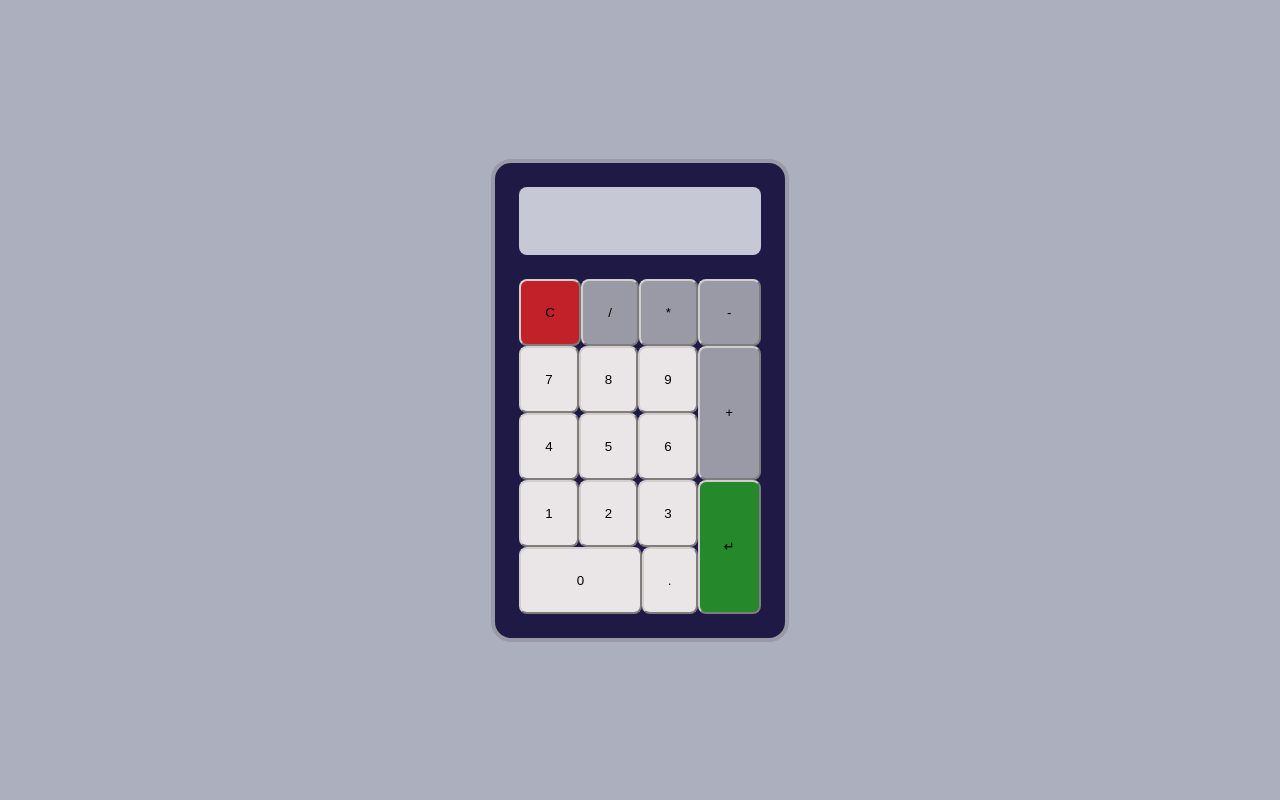
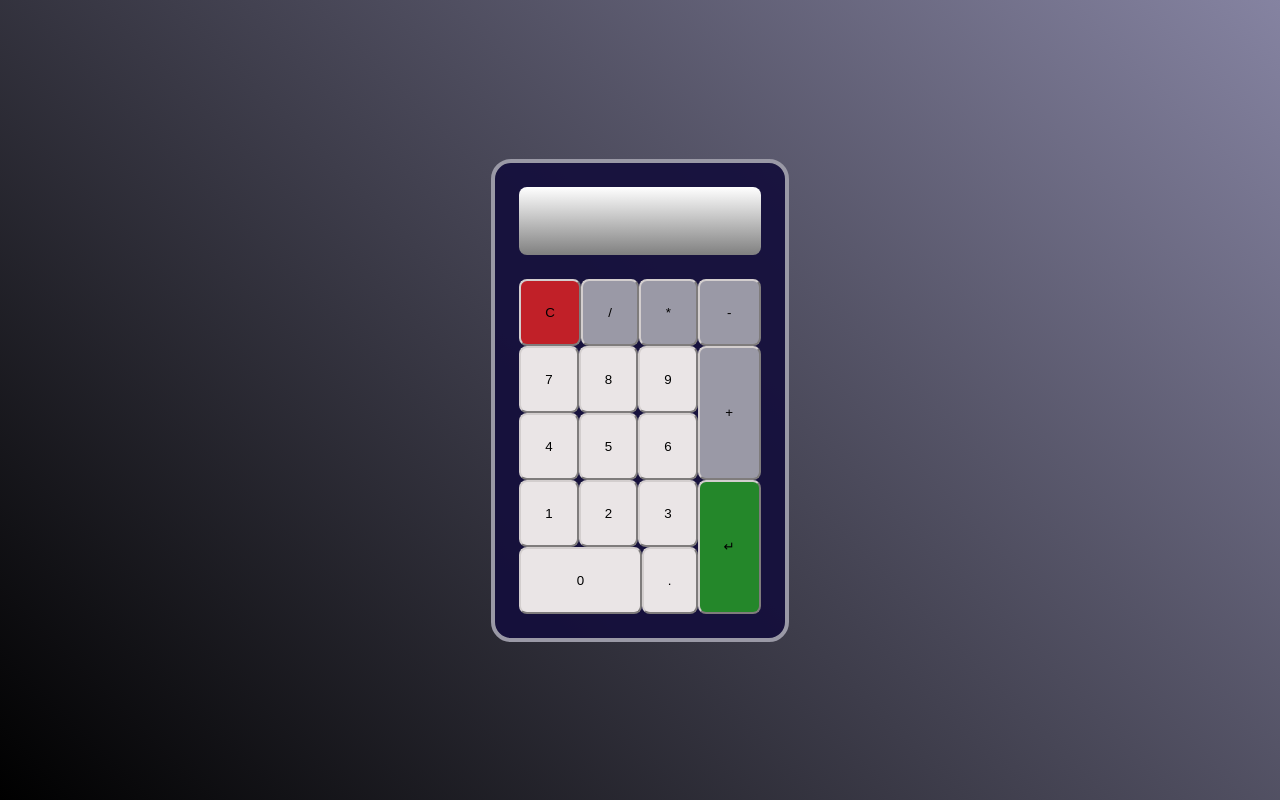
Before and after one commit to whereisben/calculator, a plain HTML site: page index.html in a window 1280 px wide. Drawn offline with Linux system fonts and the light colour scheme.

Commit message:
style: update display and background color

```diff
--- a/styles.css
+++ b/styles.css
@@ -1,8 +1,3 @@
-/* * {
-    outline: solid black
-} */
-
-
 html, body {
     margin: 0;
     padding: 0;
@@ -16,7 +11,7 @@ body {
     display: flex;
     justify-content: center;
     align-items: center;
-    background-color: rgba(6, 15, 57, 0.33);
+    background: linear-gradient(45deg,rgb(0, 0, 0),rgb(133, 131, 161));
 }
 
 button {
@@ -39,7 +34,7 @@ button {
 
 .display {
     display: flex;
-    background-color: rgba(202, 203, 215, 0.988);
+    background: linear-gradient(white,gray);
     padding: 24px;
     margin-bottom: 24px;
     border-radius: 8px;
```
Also changed, not shown: index.html (line endings or trailing spaces).
